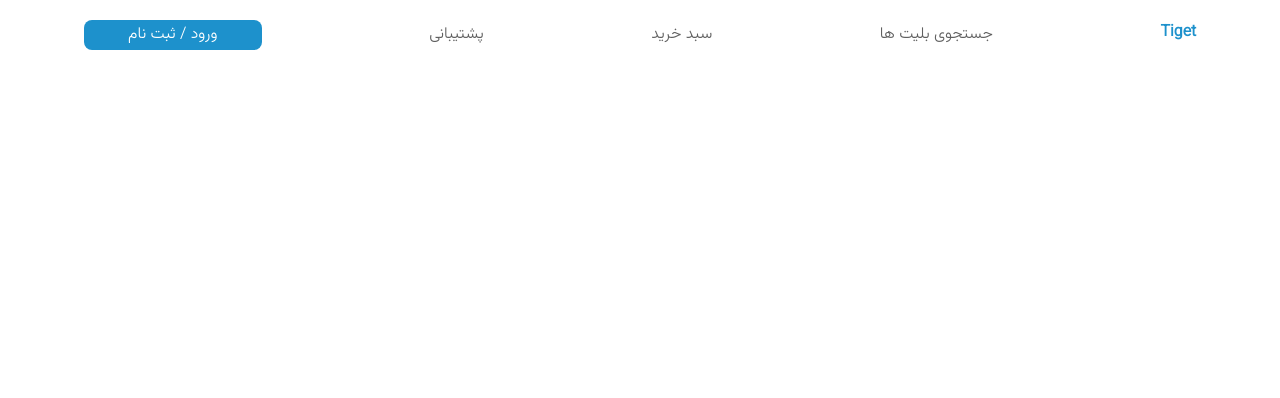
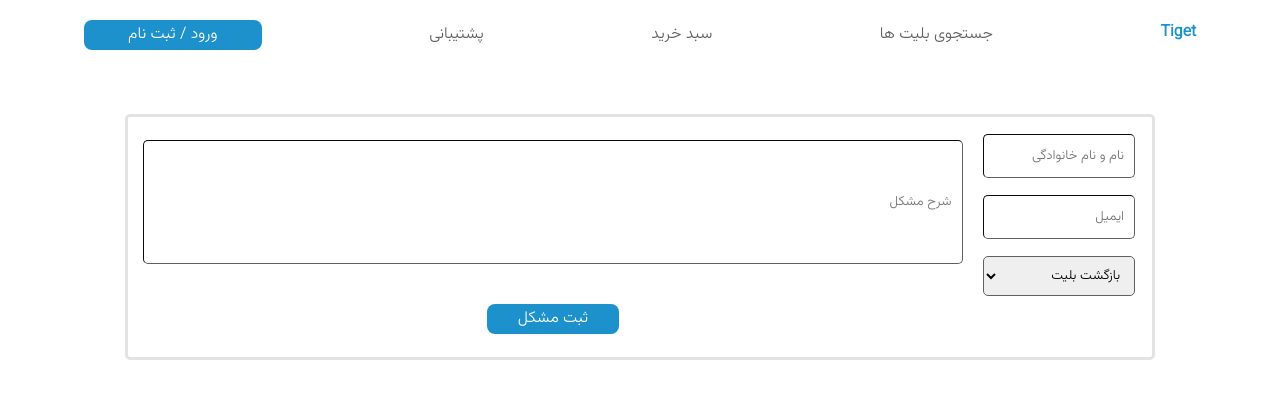
Before and after one commit to TiGet-SBU/TiGet_Frontend, a React (Create React App) app in the folder tiget-front/: page /support in a window 1280 px wide. Shown: the top 398 px of the page. Built offline with nearby package versions, Linux system fonts and the light colour scheme.

Commit message:
added support page

```diff
--- a/tiget-front/src/Pages/Support/Support.css
+++ b/tiget-front/src/Pages/Support/Support.css
@@ -0,0 +1,59 @@
+.support-form{
+    margin-top: 5%;
+    width: 80%;
+    height: 15rem;
+    border-radius: 5px;
+    border-color: var(--line-color);
+    border-style: solid;
+    display: flex;
+    direction: row;
+}
+.support-form-right input{
+    margin-top: 10%;
+    margin-right: 10%;
+    border-width: 1px;
+    border-color: var(--text-gray-color);
+    border-radius: 5px;
+    height: 40px;
+    font-family: 'Vazirmatn', sans-serif;
+    padding-right:10px ;
+}
+.support-form-right select{
+    margin-top: 10%;
+    margin-right: 10%;
+    border-width: 1px;
+    border-color: var(--text-gray-color);
+    border-radius: 5px;
+    height: 40px;
+    font-family: 'Vazirmatn', sans-serif;
+    padding-right:10px ;
+}
+.support-form-right{
+    display: flex;
+    flex-direction: column;
+
+}
+.support-form-holder{
+    display: flex;
+    justify-content: center;
+}
+.support-form-left{
+    width: 80%;
+    display: flex;
+    margin-right: 2%;
+    flex-direction: column;
+    justify-content: center;
+}
+.support-form-button-holder{
+    display: flex;
+    justify-content: center;
+    margin-top: 5%;
+}
+.support-form-left input{
+    border-width: 1px;
+    border-color: var(--text-gray-color);
+    border-radius: 5px;
+    height: 120px;
+    font-family: 'Vazirmatn', sans-serif;
+    padding-right:10px ;
+}
--- a/tiget-front/src/Pages/Support/Support.tsx
+++ b/tiget-front/src/Pages/Support/Support.tsx
@@ -1,11 +1,30 @@
 import React from 'react';
 import './Support.css';
 import Navbar from '../../Components/Navbar/Navbar';
+import Button from '../../Components/Button/Button';
 const Support = () => {
   return (
     <>
         <Navbar/>
-
+        <div className='support-form-holder'>
+          <form className='support-form'>
+            <div className='support-form-right'>
+              <input placeholder='نام و نام خانوادگی'/>
+              <input placeholder='ایمیل'/>
+              <select name="states">
+                <option>بازگشت بلیت</option>
+                <option>مشکل فنی در سایت</option>
+                <option>شکایت به شرکت فروشنده</option>
+              </select>
+            </div>
+            <div className='support-form-left'>
+              <input placeholder='شرح مشکل'/>
+              <div className='support-form-button-holder'>
+                <Button text='ثبت مشکل' onClick={()=>true}/>
+              </div>
+            </div>
+          </form>
+        </div>
     </>
   )
 }
```
